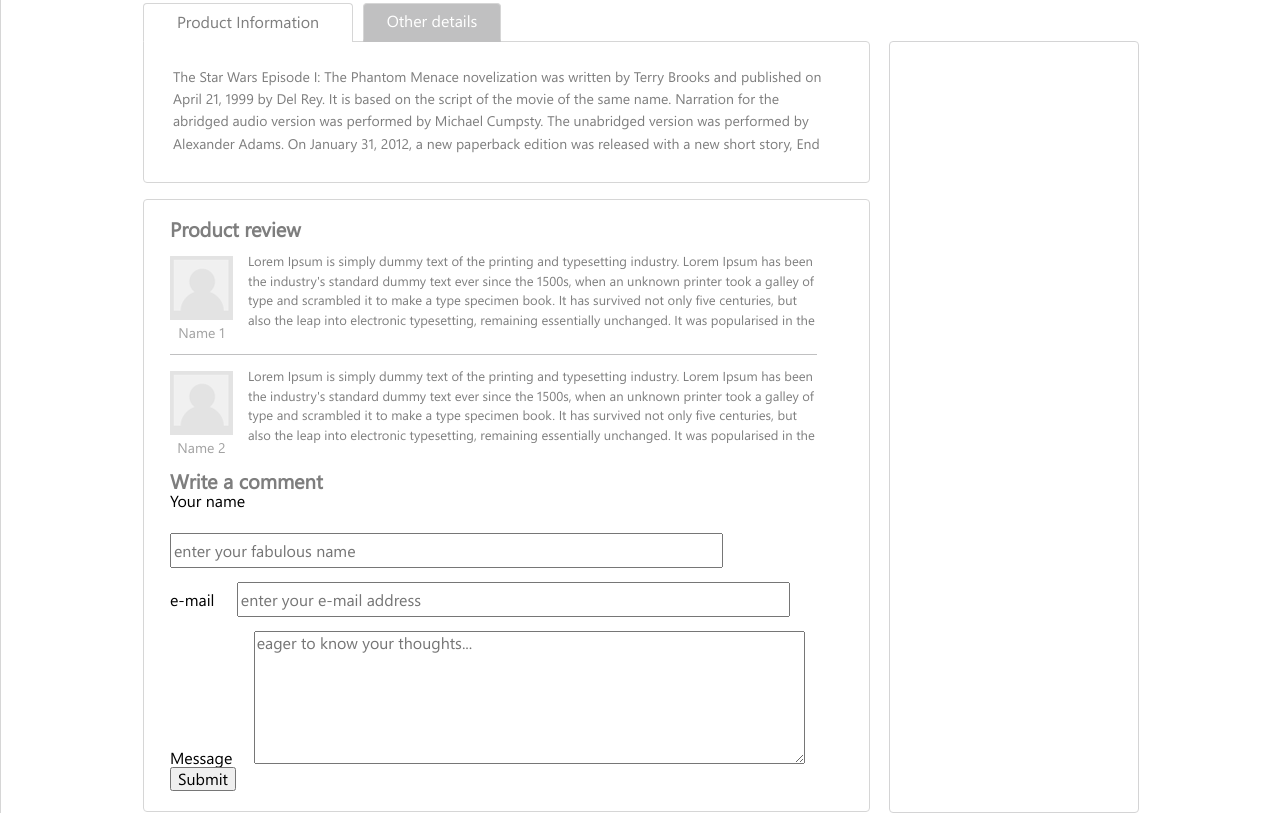
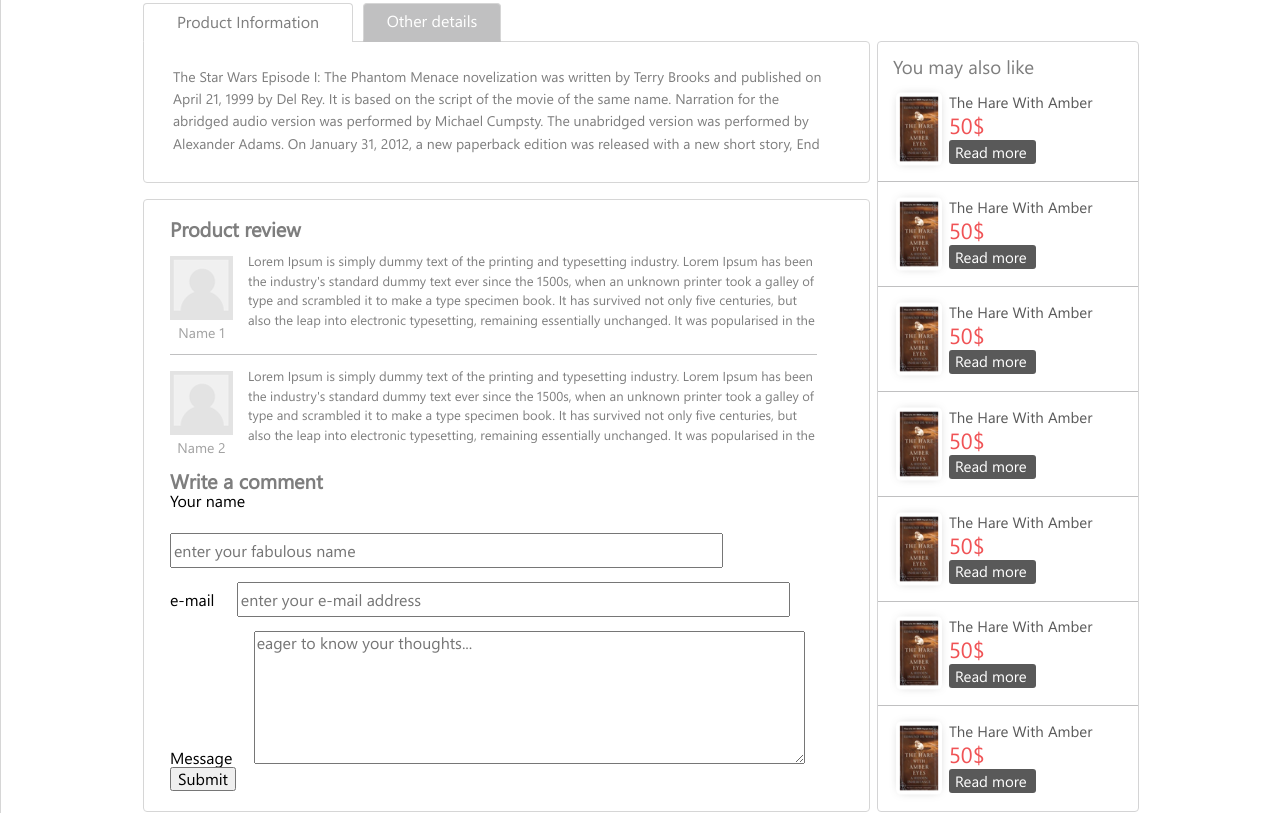
Before and after one commit to rigander/BookStore, a plain HTML site: page product-page.html in a window 1280 px wide. Shown: the part 675-1488 px from the top of the page. Drawn offline with Linux system fonts and the light colour scheme.

Commit message:
aside second page

```diff
--- a/css/product-page-styles.css
+++ b/css/product-page-styles.css
@@ -687,11 +687,62 @@ input {
 }
 
 .may-like {
+  box-sizing: border-box;
   margin-top: 78px;
-  height: 770px;
-  width: 248px;
+  max-height: 771px;
+  min-width: 248px;
   border: solid 1px #d4d4d5;
   border-radius: 4px;
+}
+.may-like h3 {
+  margin: 14px 0 0 15px;
+  color: #7e7e7e;
+  font-weight: 400;
+}
+
+.hare-with-amber {
+  height: 103.8px;
+  width: 249px;
+  border-bottom: 1px solid #c0c0c1;
+  display: flex;
+  align-items: center;
+  padding-left: 11px;
+}
+.hare-with-amber img {
+  height: 88px;
+  width: 60px;
+}
+.hare-with-amber h4 {
+  font-size: 15px;
+  color: #595959;
+  font-weight: 300;
+  margin: 0;
+}
+.hare-with-amber span {
+  font-size: 22px;
+  color: #f05356;
+}
+.hare-with-amber button {
+  height: 24px;
+  max-width: 87px;
+  background-color: #595959;
+  border: none;
+  border-radius: 3px;
+  color: #ffffff;
+  font-size: 15px;
+  display: flex;
+  align-items: center;
+}
+
+.hare-with-amber__right-content {
+  display: flex;
+  flex-direction: column;
+  justify-content: space-between;
+  height: 70px;
+}
+
+.last-hare-element {
+  border-bottom: none;
 }
 
 footer {
--- a/product-page.html
+++ b/product-page.html
@@ -282,7 +282,58 @@
                     </form>
                 </section>
             </div>
-            <aside class="may-like"></aside>
+            <aside class="may-like">
+                <h3>You may also like</h3>
+                <div class="hare-with-amber">
+                    <img src="./img/product-page/book.png" alt="">
+                    <div class="hare-with-amber__right-content"><h4>The Hare With Amber</h4>
+                        <span>50$</span>
+                        <button type="button">Read more</button>
+                    </div>
+                </div>
+                <div class="hare-with-amber">
+                    <img src="./img/product-page/book.png" alt="">
+                    <div class="hare-with-amber__right-content"><h4>The Hare With Amber</h4>
+                        <span>50$</span>
+                        <button type="button">Read more</button>
+                    </div>
+                </div>
+                <div class="hare-with-amber">
+                    <img src="./img/product-page/book.png" alt="">
+                    <div class="hare-with-amber__right-content"><h4>The Hare With Amber</h4>
+                        <span>50$</span>
+                        <button type="button">Read more</button>
+                    </div>
+                </div>
+                <div class="hare-with-amber">
+                    <img src="./img/product-page/book.png" alt="">
+                    <div class="hare-with-amber__right-content"><h4>The Hare With Amber</h4>
+                        <span>50$</span>
+                        <button type="button">Read more</button>
+                    </div>
+                </div>
+                <div class="hare-with-amber">
+                    <img src="./img/product-page/book.png" alt="">
+                    <div class="hare-with-amber__right-content"><h4>The Hare With Amber</h4>
+                        <span>50$</span>
+                        <button type="button">Read more</button>
+                    </div>
+                </div>
+                <div class="hare-with-amber">
+                    <img src="./img/product-page/book.png" alt="">
+                    <div class="hare-with-amber__right-content"><h4>The Hare With Amber</h4>
+                        <span>50$</span>
+                        <button type="button">Read more</button>
+                    </div>
+                </div>
+                <div class="hare-with-amber last-hare-element">
+                    <img src="./img/product-page/book.png" alt="">
+                    <div class="hare-with-amber__right-content"><h4>The Hare With Amber</h4>
+                        <span>50$</span>
+                        <button type="button">Read more</button>
+                    </div>
+                </div>
+            </aside>
         </div>
     </main>
     <footer>
@@ -353,7 +404,7 @@
             </div>
         </div>
         <div class="banking"><div id="accept">We accept all major Credit Card/Debit Card/Internet Banking</div><div class="cards">
-            <img src="./img/Footer/Master Card.png" alt=""><img src="./img/Footer/American Express.png" alt=""><img src="./img/Footer/Visa.png" alt="">
+            <img src="./img/Footer/Master-Card.png" alt=""><img src="./img/Footer/American-Express.png" alt=""><img src="./img/Footer/Visa.png" alt="">
         </div> </div>
         <div id="bottom"><a href="">Conditions of Use Privacy Notice© 2012-2013, Booksonline, Inc. or its affiliates</a></div>
     </footer>
```
Also changed, not shown: css/main.css (+14 -6 lines), index.html (+16 -16 lines), .stylelintrc.json (added), 2 other files.
